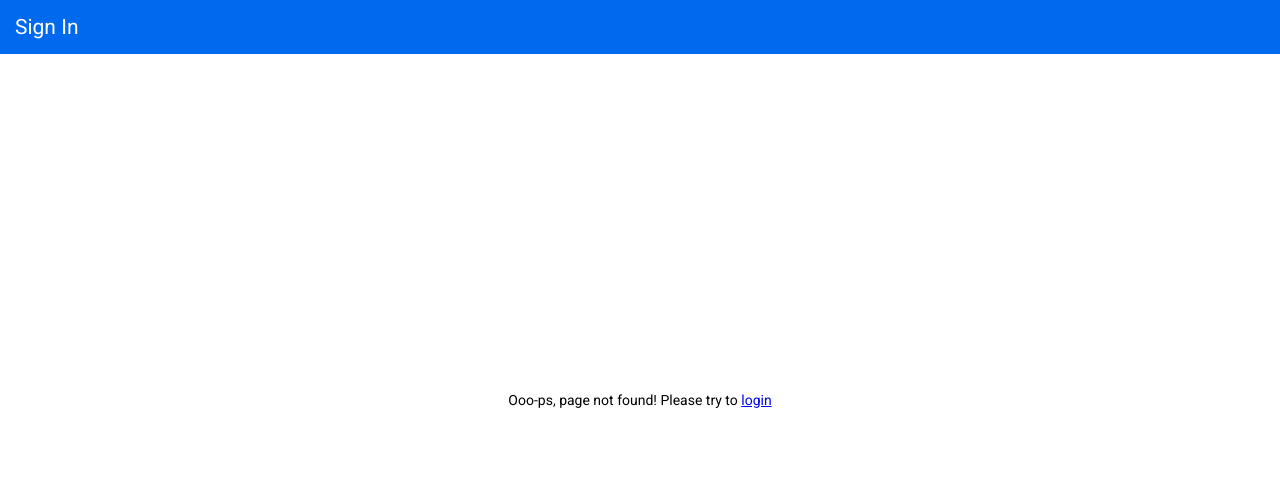
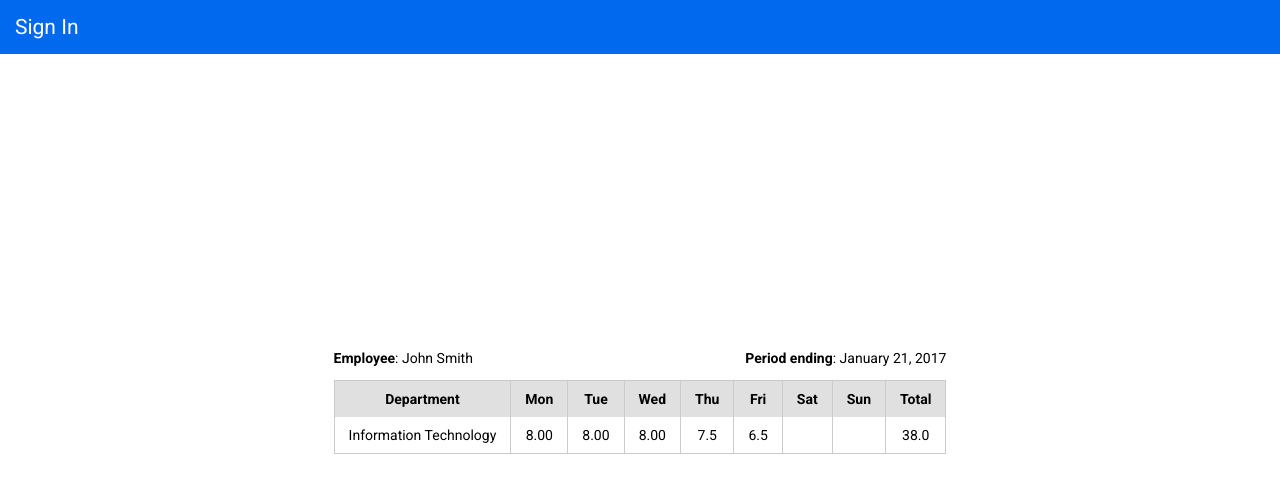
Before and after one commit to dnefedchenko/timex-client, an Angular app: page /timesheets/1234/print in a window 1280 px wide. Before the commit this address had no page. Shown: the top 492 px of the page. Built offline with nearby package versions, Linux system fonts and the light colour scheme.

Commit message:
Print timesheets added

```diff
--- a/src/app/app-routing.module.ts
+++ b/src/app/app-routing.module.ts
@@ -6,11 +6,13 @@ import {TimesheetListComponent} from './timesheet-list/timesheet-list.component'
 import {EnterHoursComponent} from './enter-hours/enter-hours.component';
 import {StaffHoursReportComponent} from './staff-hours-report/staff-hours-report.component';
 import {ApproveTimesheetsComponent} from './approve-timesheets/approve-timesheets.component';
+import {PrintTimesheetComponent} from './print-timesheet/print-timesheet.component';
 
 const routes: Routes = [
   { path: 'login', component: LoginComponent },
   { path: 'timesheet-list', component: TimesheetListComponent },
   { path: 'enter-hours/:timesheetId', component: EnterHoursComponent },
+  { path: 'timesheets/:timesheetId/print', component: PrintTimesheetComponent },
   { path: 'staff-hours-report', component: StaffHoursReportComponent },
   { path: 'approve-timesheets', component: ApproveTimesheetsComponent },
   { path: '', redirectTo: '/login', pathMatch: 'full' },
--- a/src/app/app.module.ts
+++ b/src/app/app.module.ts
@@ -11,6 +11,7 @@ import { EnterHoursComponent } from './enter-hours/enter-hours.component';
 import { ReactiveFormsModule } from '@angular/forms';
 import { StaffHoursReportComponent } from './staff-hours-report/staff-hours-report.component';
 import { ApproveTimesheetsComponent } from './approve-timesheets/approve-timesheets.component';
+import { PrintTimesheetComponent } from './print-timesheet/print-timesheet.component';
 
 @NgModule({
   declarations: [
@@ -21,7 +22,8 @@ import { ApproveTimesheetsComponent } from './approve-timesheets/approve-timeshe
     HeaderComponent,
     EnterHoursComponent,
     StaffHoursReportComponent,
-    ApproveTimesheetsComponent
+    ApproveTimesheetsComponent,
+    PrintTimesheetComponent
   ],
   imports: [
     BrowserModule,
--- a/src/app/approve-timesheets/approve-timesheets.component.html
+++ b/src/app/approve-timesheets/approve-timesheets.component.html
@@ -10,7 +10,7 @@
     <tbody>
     <tr>
       <td [ngStyle]="{'text-align': 'left'}">
-        <a [routerLink]="['/enter-hours', 1234]">John Smith</a>
+        <a [routerLink]="['/timesheets', 1234, 'print']">John Smith</a>
       </td>
       <td [ngStyle]="{'text-align': 'right'}">65.00</td>
       <td class="timex-approval-box">
@@ -26,7 +26,9 @@
       </td>
     </tr>
     <tr>
-      <td [ngStyle]="{'text-align': 'left'}">Kishore Kumar</td>
+      <td [ngStyle]="{'text-align': 'left'}">
+        <a [routerLink]="['/timesheets', 1234, 'print']">Kishore Kumar</a>
+      </td>
       <td [ngStyle]="{'text-align': 'right'}">40.00</td>
       <td class="timex-approval-box">
         <span>
@@ -41,7 +43,9 @@
       </td>
     </tr>
     <tr>
-      <td [ngStyle]="{'text-align': 'left'}">Ying Lee</td>
+      <td [ngStyle]="{'text-align': 'left'}">
+        <a [routerLink]="['/timesheets', 1234, 'print']">Ying Lee</a>
+      </td>
       <td [ngStyle]="{'text-align': 'right'}">37.00</td>
       <td class="timex-approval-box">
         <span>
@@ -57,7 +61,9 @@
     </tr>
     <tr>
 
-      <td [ngStyle]="{'text-align': 'left'}">Zavadi Johari</td>
+      <td [ngStyle]="{'text-align': 'left'}">
+        <a [routerLink]="['/timesheets', 1234, 'print']">Zavadi Johari</a>
+      </td>
       <td [ngStyle]="{'text-align': 'right'}">37.50</td>
       <td class="timex-approval-box">
         <span>
--- /dev/null
+++ b/src/app/print-timesheet/print-timesheet.component.html
@@ -0,0 +1,35 @@
+<div class="timex-fully-aligned-container timex-column-directed-flex">
+  <div class="timex-space-between-container timex-print-header">
+    <p><span class="timex-bold-font">Employee</span>: John Smith</p>
+    <p><span class="timex-bold-font">Period ending</span>: January 21, 2017</p>
+  </div>
+
+  <table class="timex-table">
+    <thead>
+    <tr>
+      <th>Department</th>
+      <th>Mon</th>
+      <th>Tue</th>
+      <th>Wed</th>
+      <th>Thu</th>
+      <th>Fri</th>
+      <th>Sat</th>
+      <th>Sun</th>
+      <th>Total</th>
+    </tr>
+    </thead>
+    <tbody>
+    <tr>
+      <td>Information Technology</td>
+      <td>8.00</td>
+      <td>8.00</td>
+      <td>8.00</td>
+      <td>7.5</td>
+      <td>6.5</td>
+      <td></td>
+      <td></td>
+      <td>38.0</td>
+    </tr>
+    </tbody>
+  </table>
+</div>
--- /dev/null
+++ b/src/app/print-timesheet/print-timesheet.component.scss
@@ -0,0 +1,3 @@
+.timex-print-header {
+  width: 100%;
+}
--- /dev/null
+++ b/src/app/print-timesheet/print-timesheet.component.ts
@@ -0,0 +1,15 @@
+import { Component, OnInit } from '@angular/core';
+
+@Component({
+  selector: 'app-print-timesheet',
+  templateUrl: './print-timesheet.component.html',
+  styleUrls: ['./print-timesheet.component.scss']
+})
+export class PrintTimesheetComponent implements OnInit {
+
+  constructor() { }
+
+  ngOnInit() {
+  }
+
+}
--- a/src/styles.scss
+++ b/src/styles.scss
@@ -29,6 +29,10 @@ input[type=number]::-webkit-outer-spin-button {
   margin: 0;
 }
 
+.timex-bold-font {
+  font-weight: bold;
+}
+
 %timex-flex-container {
   display: flex;
 }
@@ -47,6 +51,11 @@ input[type=number]::-webkit-outer-spin-button {
   @extend %timex-flex-container;
   justify-content: center;
   align-items: center;
+}
+
+.timex-space-between-container {
+  @extend %timex-flex-container;
+  justify-content: space-between;
 }
 
 .timex-full-height-container {
```
Also changed, not shown: 1 other file (tests, documents, lock files or other folders).
